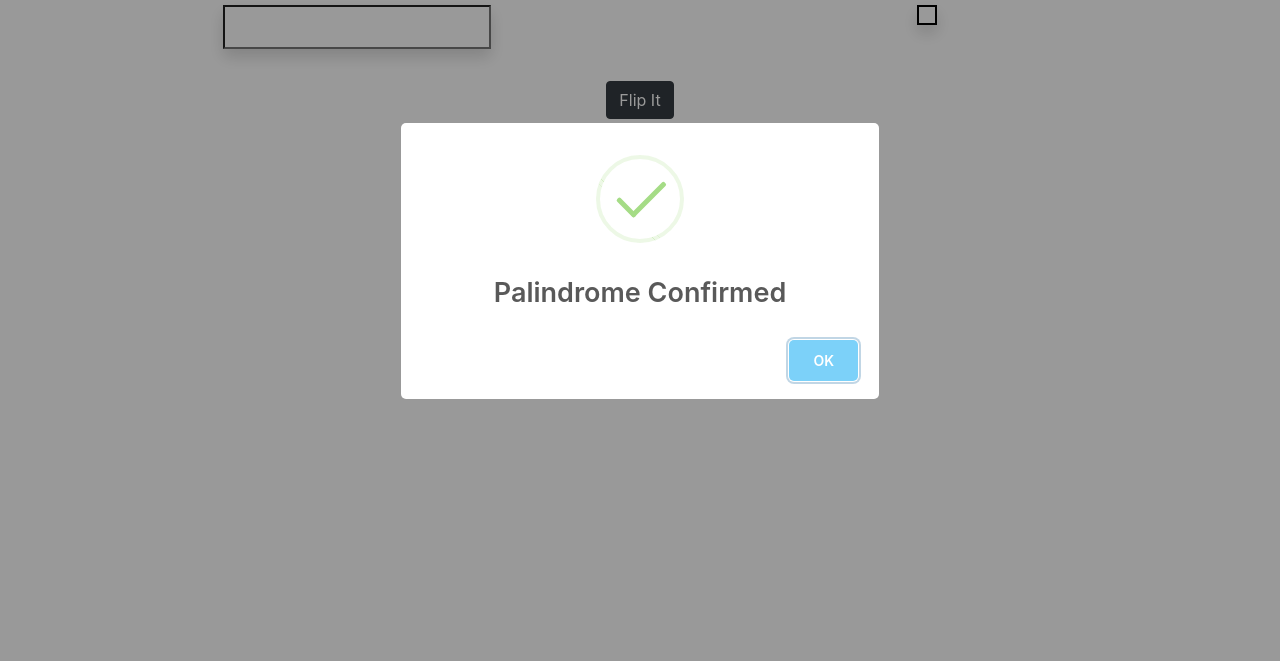
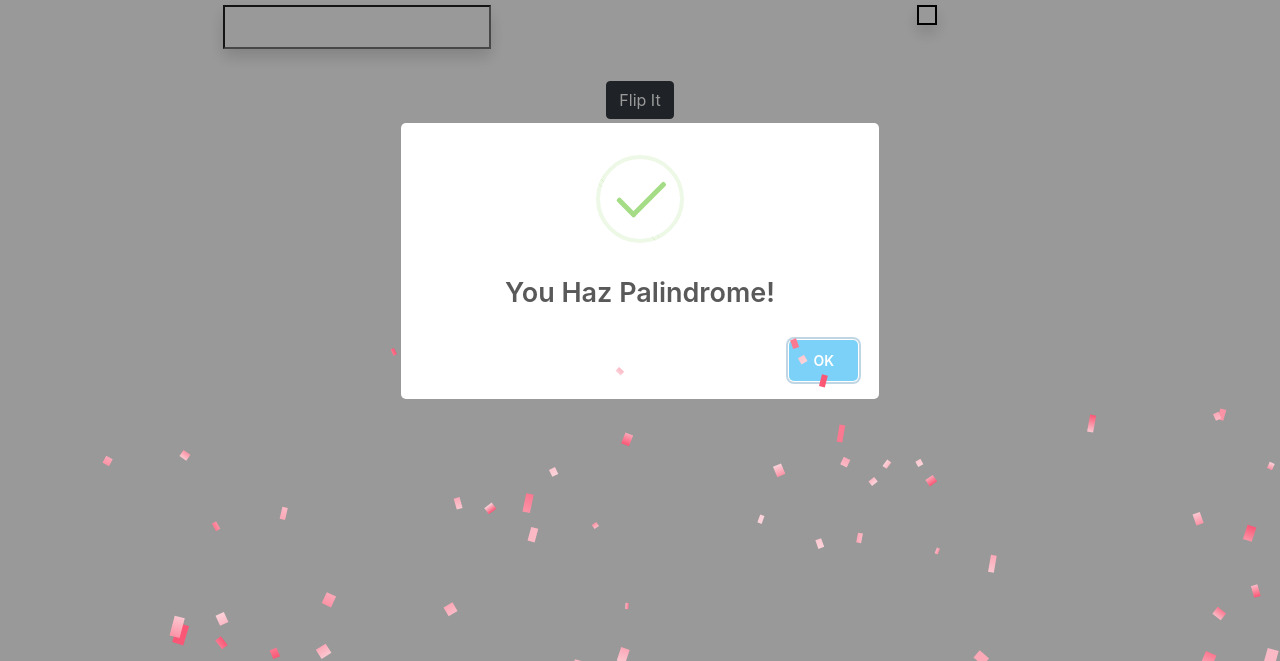
Before and after one commit to ValhallaTech/TacoCatRadar, a website: page index.html in a window 1280 px wide. Both pictures are taken after a click on the button "Flip It". Shown: the part 139-800 px from the top of the page. Drawn offline with Linux system fonts and the light colour scheme; files that its build step writes are made by us from their sources.

Commit message:
Update to enable confetti on successful palindrome detection along with SweetAlert

```diff
--- a/Scripts/Palindrome.js
+++ b/Scripts/Palindrome.js
@@ -1,33 +1,36 @@
 
+//Function that reverses the input string
 function fncReverse02 ()
 {
     let reversedStr = "";
     let inputStr = document.getElementById ( "inputBox" ).value;
-    for ( let i = inputStr.length - 1; i >= 0; i-- )
+    let inputStrLngth = inputStr.length
+    for ( let i = inputStrLngth - 1; i >= 0; i-- )
     {
         reversedStr += inputStr[i];
     }
     return reversedStr;
 }
 
+//Wires the button element to call the reverse function and check if the input string is a palindrome by comparing it to the output string
 document.getElementById ( "btnFlip" ).addEventListener ( "click",
         function ()
         {
             let inputStr = document.getElementById("inputBox").value;
             let reversedStr = fncReverse02 ();
-            document.getElementById ( "outputBox" ).innerHTML = reversedStr;
-
-            if ( inputStr == reversedStr )
-            {
-                swal({
-                    title: "Palindrome Confirmed",
+            let fncSuccess01 = swal({
+                    title: "You Haz Palindrome!",
                     icon: "success",
                 });
+            if ( inputStr === reversedStr )
+            {
+                confetti.start(1000);
+                fncSuccess01;
             }
             else
             {
             swal({
-            title: "Palindrome Failz",
+            title: "Nope. Palindrome Failz...",
             icon: "error",
         });
     }
--- /dev/null
+++ b/Scripts/confetti.js
@@ -0,0 +1,213 @@
+var confetti = {
+	maxCount: 300,		//set max confetti count
+	speed: 2,			//set the particle animation speed
+	frameInterval: 15,	//the confetti animation frame interval in milliseconds
+	alpha: 1.0,			//the alpha opacity of the confetti (between 0 and 1, where 1 is opaque and 0 is invisible)
+	gradient: true,	//whether to use gradients for the confetti particles
+	start: null,		//call to start confetti animation (with optional timeout in milliseconds, and optional min and max random confetti count)
+	stop: null,			//call to stop adding confetti
+	toggle: null,		//call to start or stop the confetti animation depending on whether it's already running
+	pause: null,		//call to freeze confetti animation
+	resume: null,		//call to unfreeze confetti animation
+	togglePause: null,	//call to toggle whether the confetti animation is paused
+	remove: null,		//call to stop the confetti animation and remove all confetti immediately
+	isPaused: null,		//call and returns true or false depending on whether the confetti animation is paused
+	isRunning: null		//call and returns true or false depending on whether the animation is running
+};
+
+(function() {
+	confetti.start = startConfetti;
+	confetti.stop = stopConfetti;
+	confetti.toggle = toggleConfetti;
+	confetti.pause = pauseConfetti;
+	confetti.resume = resumeConfetti;
+	confetti.togglePause = toggleConfettiPause;
+	confetti.isPaused = isConfettiPaused;
+	confetti.remove = removeConfetti;
+	confetti.isRunning = isConfettiRunning;
+	var supportsAnimationFrame = window.requestAnimationFrame || window.webkitRequestAnimationFrame || window.mozRequestAnimationFrame || window.oRequestAnimationFrame || window.msRequestAnimationFrame;
+	var colors = ["rgba(249,87,117,", "rgba(250,120,144,", "rgba(251,147,166,", "rgba(251,168,183,", "rgba(251,185,197,", "rgba(251,199,208,", "rgba(251,210,217,"];
+	var streamingConfetti = false;
+	var animationTimer = null;
+	var pause = false;
+	var lastFrameTime = Date.now();
+	var particles = [];
+	var waveAngle = 0;
+	var context = null;
+
+	function resetParticle(particle, width, height) {
+		particle.color = colors[(Math.random() * colors.length) | 0] + (confetti.alpha + ")");
+		particle.color2 = colors[(Math.random() * colors.length) | 0] + (confetti.alpha + ")");
+		particle.x = Math.random() * width;
+		particle.y = Math.random() * height - height;
+		particle.diameter = Math.random() * 10 + 5;
+		particle.tilt = Math.random() * 10 - 10;
+		particle.tiltAngleIncrement = Math.random() * 0.07 + 0.05;
+		particle.tiltAngle = Math.random() * Math.PI;
+		return particle;
+	}
+
+	function toggleConfettiPause() {
+		if (pause)
+			resumeConfetti();
+		else
+			pauseConfetti();
+	}
+
+	function isConfettiPaused() {
+		return pause;
+	}
+
+	function pauseConfetti() {
+		pause = true;
+	}
+
+	function resumeConfetti() {
+		pause = false;
+		runAnimation();
+	}
+
+	function runAnimation() {
+		if (pause)
+			return;
+		else if (particles.length === 0) {
+			context.clearRect(0, 0, window.innerWidth, window.innerHeight);
+			animationTimer = null;
+		} else {
+			var now = Date.now();
+			var delta = now - lastFrameTime;
+			if (!supportsAnimationFrame || delta > confetti.frameInterval) {
+				context.clearRect(0, 0, window.innerWidth, window.innerHeight);
+				updateParticles();
+				drawParticles(context);
+				lastFrameTime = now - (delta % confetti.frameInterval);
+			}
+			animationTimer = requestAnimationFrame(runAnimation);
+		}
+	}
+
+	function startConfetti(timeout, min, max) {
+		var width = window.innerWidth;
+		var height = window.innerHeight;
+		window.requestAnimationFrame = (function() {
+			return window.requestAnimationFrame ||
+				window.webkitRequestAnimationFrame ||
+				window.mozRequestAnimationFrame ||
+				window.oRequestAnimationFrame ||
+				window.msRequestAnimationFrame ||
+				function (callback) {
+					return window.setTimeout(callback, confetti.frameInterval);
+				};
+		})();
+		var canvas = document.getElementById("confetti-canvas");
+		if (canvas === null) {
+			canvas = document.createElement("canvas");
+			canvas.setAttribute("id", "confetti-canvas");
+			canvas.setAttribute("style", "display:block;z-index:999999;pointer-events:none;position:fixed;top:0");
+			document.body.prepend(canvas);
+			canvas.width = width;
+			canvas.height = height;
+			window.addEventListener("resize", function() {
+				canvas.width = window.innerWidth;
+				canvas.height = window.innerHeight;
+			}, true);
+			context = canvas.getContext("2d");
+		} else if (context === null)
+			context = canvas.getContext("2d");
+		var count = confetti.maxCount;
+		if (min) {
+			if (max) {
+				if (min == max)
+					count = particles.length + max;
+				else {
+					if (min > max) {
+						var temp = min;
+						min = max;
+						max = temp;
+					}
+					count = particles.length + ((Math.random() * (max - min) + min) | 0);
+				}
+			} else
+				count = particles.length + min;
+		} else if (max)
+			count = particles.length + max;
+		while (particles.length < count)
+			particles.push(resetParticle({}, width, height));
+		streamingConfetti = true;
+		pause = false;
+		runAnimation();
+		if (timeout) {
+			window.setTimeout(stopConfetti, timeout);
+		}
+	}
+
+	function stopConfetti() {
+		streamingConfetti = false;
+	}
+
+	function removeConfetti() {
+		stop();
+		pause = false;
+		particles = [];
+	}
+
+	function toggleConfetti() {
+		if (streamingConfetti)
+			stopConfetti();
+		else
+			startConfetti();
+	}
+
+	function isConfettiRunning() {
+		return streamingConfetti;
+	}
+
+	function drawParticles(context) {
+		var particle;
+		var x, y, x2, y2;
+		for (var i = 0; i < particles.length; i++) {
+			particle = particles[i];
+			context.beginPath();
+			context.lineWidth = particle.diameter;
+			x2 = particle.x + particle.tilt;
+			x = x2 + particle.diameter / 2;
+			y2 = particle.y + particle.tilt + particle.diameter / 2;
+			if (confetti.gradient) {
+				var gradient = context.createLinearGradient(x, particle.y, x2, y2);
+				gradient.addColorStop("0", particle.color);
+				gradient.addColorStop("1.0", particle.color2);
+				context.strokeStyle = gradient;
+			} else
+				context.strokeStyle = particle.color;
+			context.moveTo(x, particle.y);
+			context.lineTo(x2, y2);
+			context.stroke();
+		}
+	}
+
+	function updateParticles() {
+		var width = window.innerWidth;
+		var height = window.innerHeight;
+		var particle;
+		waveAngle += 0.01;
+		for (var i = 0; i < particles.length; i++) {
+			particle = particles[i];
+			if (!streamingConfetti && particle.y < -15)
+				particle.y = height + 100;
+			else {
+				particle.tiltAngle += particle.tiltAngleIncrement;
+				particle.x += Math.sin(waveAngle) - 0.5;
+				particle.y += (Math.cos(waveAngle) + particle.diameter + confetti.speed) * 0.5;
+				particle.tilt = Math.sin(particle.tiltAngle) * 15;
+			}
+			if (particle.x > width + 20 || particle.x < -20 || particle.y > height) {
+				if (streamingConfetti && particles.length <= confetti.maxCount)
+					resetParticle(particle, width, height);
+				else {
+					particles.splice(i, 1);
+					i--;
+				}
+			}
+		}
+	}
+})();
--- a/bundleconfig.json
+++ b/bundleconfig.json
@@ -4,5 +4,11 @@
     "inputFiles": [
       "Scripts/Palindrome.js"
     ]
+  },
+  {
+    "outputFileName": "Scripts/confetti.min.js",
+    "inputFiles": [
+      "Scripts/confetti.js"
+    ]
   }
 ]
--- a/index.html
+++ b/index.html
@@ -73,10 +73,10 @@
             </div>
         </div>
     </div>-->
-<section id = "sectionTitle" >
+    <section id="sectionTitle">
         <div class="container">
-    <div class = "row" >
-        <div class = "col text-center" >
+            <div class="row">
+                <div class="col text-center">
                     <h1>TACO CAT! Radar!</h1>
                     <h5>No sir! Away! A papaya war is on!</h5>
                 </div>
@@ -107,12 +107,13 @@
     </div>
 
     <!-- Vendor JavaScript -->
-    <script src="Scripts/jquery-3.5.1.min.js"></script>
-    <script src="Scripts/bootstrap.min.js"></script>
-    <script src="Scripts/sweetalert.min.js"></script>
+    <script type="text/javascript" src="Scripts/jquery-3.5.1.min.js"></script>
+    <script type="text/javascript" src="Scripts/bootstrap.min.js"></script>
+    <script type="text/javascript" src="Scripts/sweetalert.min.js"></script>
+    <script src="Scripts/confetti.min.js"></script>
 
     <!--JavaScript for Solution-->
-    <script src="Scripts/Palindrome.min.js"></script>
+    <script type="text/javascript" src="Scripts/Palindrome.min.js"></script>
 </body>
 
 </html>
--- /dev/null
+++ b/package.json
@@ -0,0 +1,5 @@
+{
+  "dependencies": {
+    "confetti-js": "^0.0.18"
+  }
+}
```
Also changed, not shown: Scripts/Palindrome.min.js, Scripts/confetti.min.js (added), 2 other files. Lines whose indentation alone changed are shown as unchanged.
